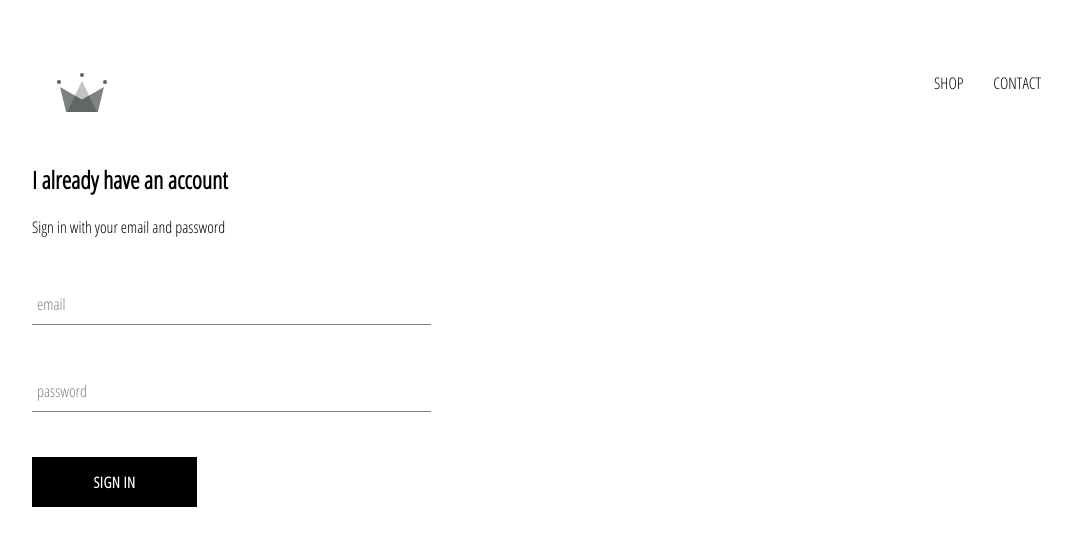
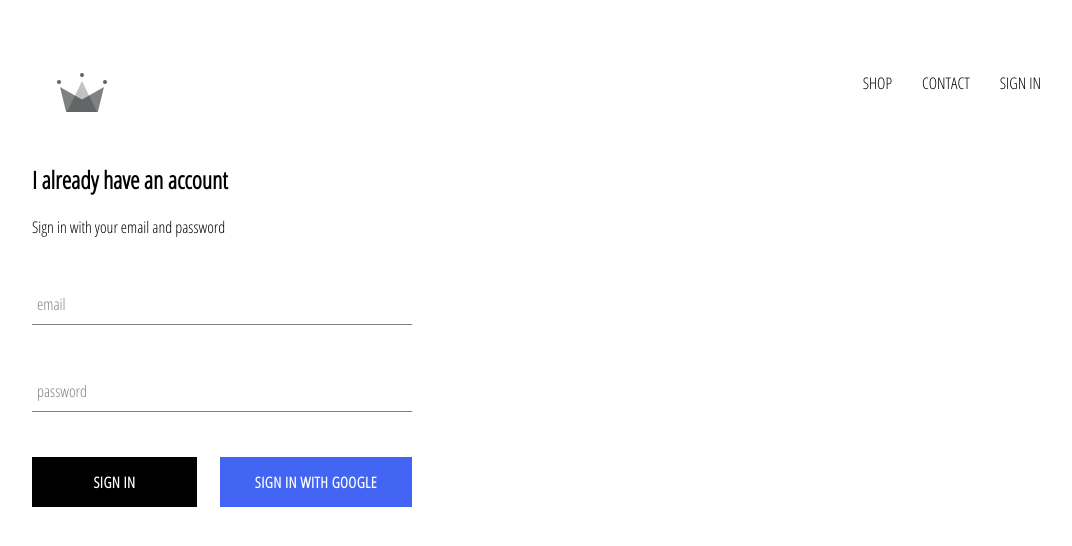
Before and after one commit to Asac2142/crwn-clothing, a React (Create React App) app: page /signin in a window 1280 px wide. Shown: the top 546 px of the page, without its empty margins (96-1168 px from the left). Built offline with nearby package versions, Linux system fonts and the light colour scheme; no server answers.

Commit message:
Installing firebase and adding authentication with google

```diff
--- a/package.json
+++ b/package.json
@@ -6,6 +6,7 @@
     "@testing-library/jest-dom": "^4.2.4",
     "@testing-library/react": "^9.5.0",
     "@testing-library/user-event": "^7.2.1",
+    "firebase": "^7.21.1",
     "node-sass": "^4.14.1",
     "react": "^16.13.1",
     "react-dom": "^16.13.1",
--- a/src/App.css
+++ b/src/App.css
@@ -1,3 +1,7 @@
+* {
+    box-sizing: border-box;
+}
+
 body {
     font-family: 'Open Sans Condensed', sans-serif;
     padding: 3rem 8rem;
--- a/src/App.js
+++ b/src/App.js
@@ -7,11 +7,33 @@
 import ShopPage from './pages/shop/shop.component';
 import SignInAndSignUp from './pages/sign-in-and-sign-up/sign-in-and-sign-up.component';
 import Header from './components/header/header.component';
+import { auth } from './firebase/firebase.utils';
 
-function App() {
+class App extends React.Component {
+  unsubscribeFromAuth = null;
+
+  constructor(props) {
+    super(props);
+    this.state = {
+      currentUser: null
+    }
+  }
+
+  componentDidMount() {
+    //here, we can store the user logged in in our state
+    this.unsubscribeFromAuth =
+      auth.onAuthStateChanged(user => this.setState({ currentUser: user }));
+  }
+
+  componentWillUnmount() {
+    //here, it unsubscribes
+    this.unsubscribeFromAuth();
+  }
+
+  render() {
     return (
       <div>
-      <Header/>
+        <Header currentUser={this.state.currentUser}/>
         <Switch>
          <Route exact path='/' component={ HomePage } />
          <Route exact path='/shop' component={ ShopPage } />
@@ -20,5 +42,6 @@
       </div>
     );
   }
+}
 
 export default App;
--- a/src/components/custom-button/custom-button.component.jsx
+++ b/src/components/custom-button/custom-button.component.jsx
@@ -2,9 +2,11 @@
 
 import './custom-button.styles.scss';
 
-const CustomButtom = ({ children, ...otherProps }) => {
+const CustomButtom = ({ children, isGoogleSignIn , ...otherProps }) => {
     return (
-        <button className='custom-button' {...otherProps}>
+        <button
+            className={`${isGoogleSignIn ? 'google-sign-in' : ''} custom-button`}
+            {...otherProps}>
             { children }
         </button>
     )
--- a/src/components/custom-button/custom-button.styles.scss
+++ b/src/components/custom-button/custom-button.styles.scss
@@ -19,4 +19,14 @@
       color: black;
       border: 1px solid black;
     }
+
+    &.google-sign-in {
+      background: #4265f4;
+      color: #fff;
+
+      &:hover {
+        background: #357ae8;
+        border: none;
+      }
+    }
   }
--- a/src/components/header/header.component.jsx
+++ b/src/components/header/header.component.jsx
@@ -2,9 +2,10 @@
 import { Link } from 'react-router-dom';
 
 import { ReactComponent as Logo } from '../../assests/crown.svg';
+import { auth } from '../../firebase/firebase.utils';
 import './header.styles.scss';
 
-const Header = () => {
+const Header = ({ currentUser }) => {
     return (
         <div className='header'>
             <Link className='logo-container' to='/'>
@@ -13,6 +14,11 @@
             <div className='options'>
                 <Link className='option' to='/shop'>SHOP</Link>
                 <Link className='option' to='/'>CONTACT</Link>
+                {
+                    currentUser ?
+                    <div className='option' onClick={() => auth.signOut()}>SIGN OUT</div>
+                    :<Link className='option' to='/signin'>SIGN IN</Link>
+                }
             </div>
         </div>
     )
--- a/src/components/header/header.styles.scss
+++ b/src/components/header/header.styles.scss
@@ -20,6 +20,7 @@
 
     .option {
       padding: 10px 15px;
+      cursor: pointer;
     }
   }
 }
--- a/src/components/sign-in/sign-in.component.jsx
+++ b/src/components/sign-in/sign-in.component.jsx
@@ -2,6 +2,7 @@
 import CustomButtom from '../custom-button/custom-button.component';
 
 import FormInput from '../form-input/form-input.component';
+import { signInWithGoogle } from '../../firebase/firebase.utils';
 
 import './sign-in.styles.scss';
 
@@ -48,8 +49,13 @@
                         label='password'
                         required
                     />
-
-                    <CustomButtom type='submit'>Sign in</CustomButtom>
+                    <div className='buttons'>
+                        <CustomButtom type='submit'>Sign in</CustomButtom>
+                        <CustomButtom
+                            onClick={ signInWithGoogle }
+                            isGoogleSignIn={true}>Sign in with Google
+                        </CustomButtom>
+                    </div>
                 </form>
             </div>
         )
--- a/src/components/sign-in/sign-in.styles.scss
+++ b/src/components/sign-in/sign-in.styles.scss
@@ -1,9 +1,14 @@
 .sign-in {
-    width: 30vw;
+    width: 380px;
     display: flex;
     flex-direction: column;
 
     .title {
         margin: 1.1rem;
     }
+
+    .buttons {
+        display: flex;
+        justify-content: space-between;
+    }
 }
--- /dev/null
+++ b/src/firebase/firebase.utils.js
@@ -0,0 +1,25 @@
+import firebase from 'firebase/app';
+import 'firebase/firestore';
+import 'firebase/auth';
+
+const config = {
+    apiKey: "AIzaSyA3CIprOgAhqJOrzstNxYI_84Xg1WTecR4",
+    authDomain: "crw-db-559e8.firebaseapp.com",
+    databaseURL: "https://crw-db-559e8.firebaseio.com",
+    projectId: "crw-db-559e8",
+    storageBucket: "crw-db-559e8.appspot.com",
+    messagingSenderId: "886889713809",
+    appId: "1:886889713809:web:ffe97e3dd0183dd734af30",
+    measurementId: "G-0DMVWS2Z51"
+};
+
+firebase.initializeApp(config);
+
+export const auth = firebase.auth();
+export const firestore = firebase.firestore();
+
+const provider = new firebase.auth.GoogleAuthProvider();
+provider.setCustomParameters({ prompt: 'select_account' });
+export const signInWithGoogle = () => auth.signInWithPopup(provider);
+
+export default firebase;
```
Also changed, not shown: src/components/form-input/form-input.component.jsx (line endings or trailing spaces), 1 other file (tests, documents, lock files or other folders). Lines whose indentation alone changed are shown as unchanged.
